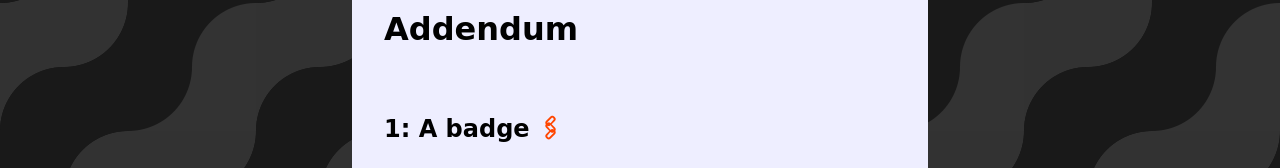
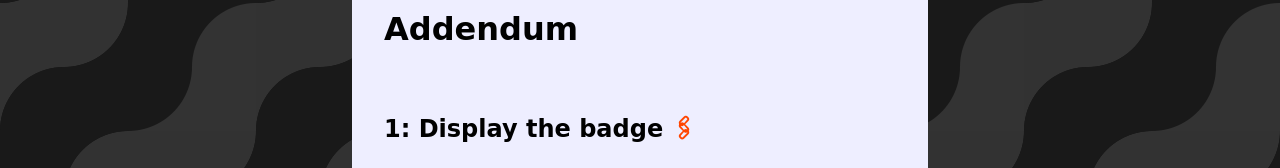
Before and after one commit to so-dang-cool/unconventions.org, a plain HTML site: page index.html in a window 1280 px wide. Shown: the part 1149-1317 px from the top of the page. Drawn offline with Linux system fonts and the light colour scheme; grey boxes are pictures that could not be loaded; a web font is replaced by a local one.

Commit message:
Update badge header

```diff
--- a/index.html
+++ b/index.html
@@ -108,7 +108,7 @@
 
     <br>
     <h2 id="badge">
-      1: A badge
+      1: Display the badge
       <a href="#badge">🖇</a>
     </h2>
     <p>
```
